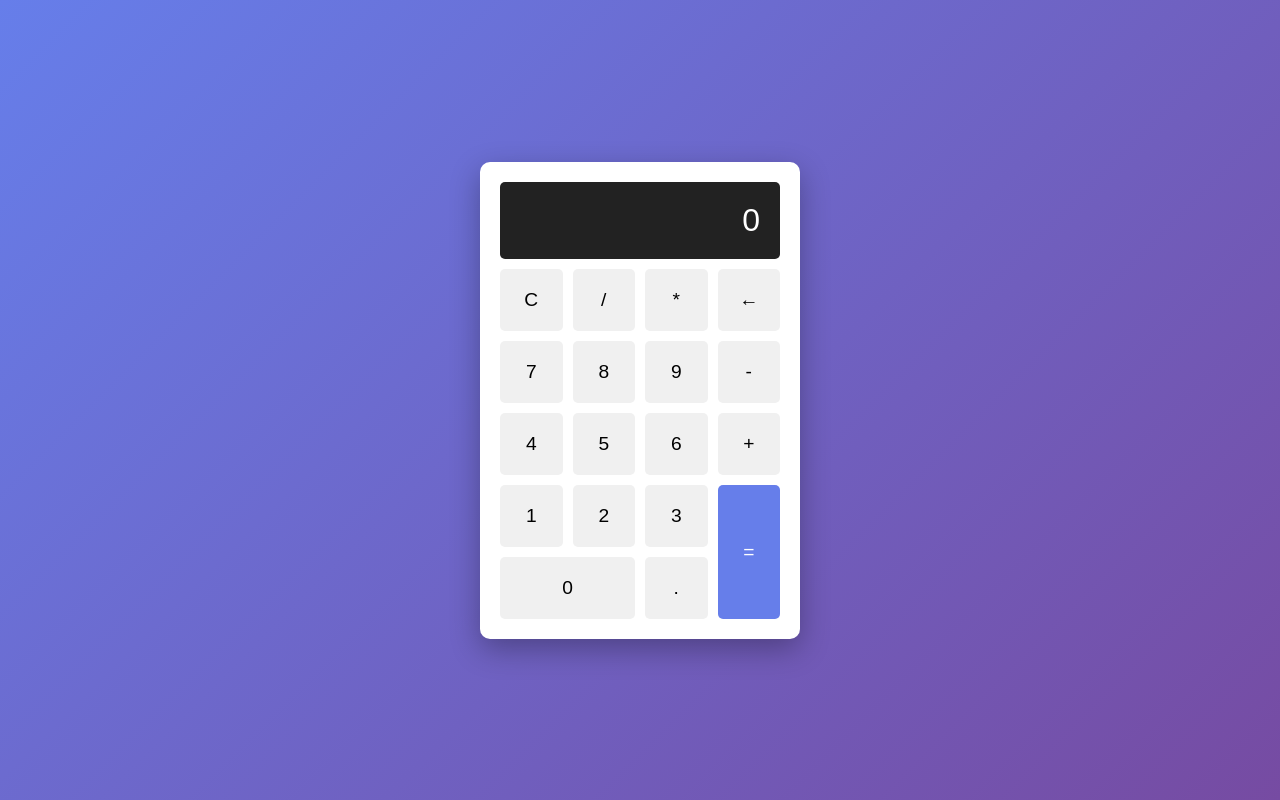
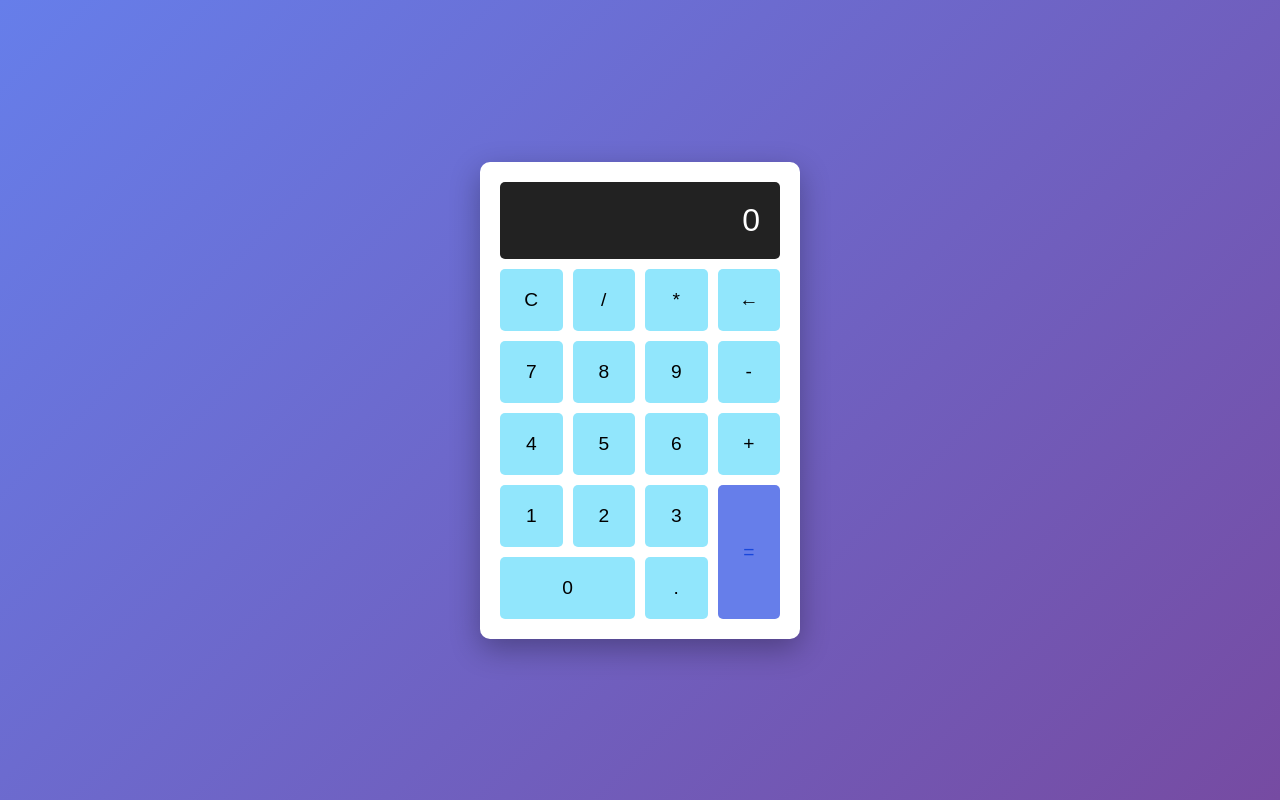
Before and after one commit to rui1024-hub/calculator-app, a plain HTML site: page index.html in a window 1280 px wide. Drawn offline with Linux system fonts and the light colour scheme.

Commit message:
Update button colors to blue theme

```diff
--- a/style.css
+++ b/style.css
@@ -43,7 +43,7 @@ button {
     padding: 20px;
     font-size: 1.2em;
     border: none;
-    background: #f0f0f0;
+    background: #91e6fc;
     border-radius: 5px;
     cursor: pointer;
     transition: all 0.3s;
@@ -59,7 +59,7 @@ button:active {
 
 .equals {
     background: #667eea;
-    color: white;
+    color: rgb(24, 70, 219);
     grid-row: span 2;
 }
 
```
